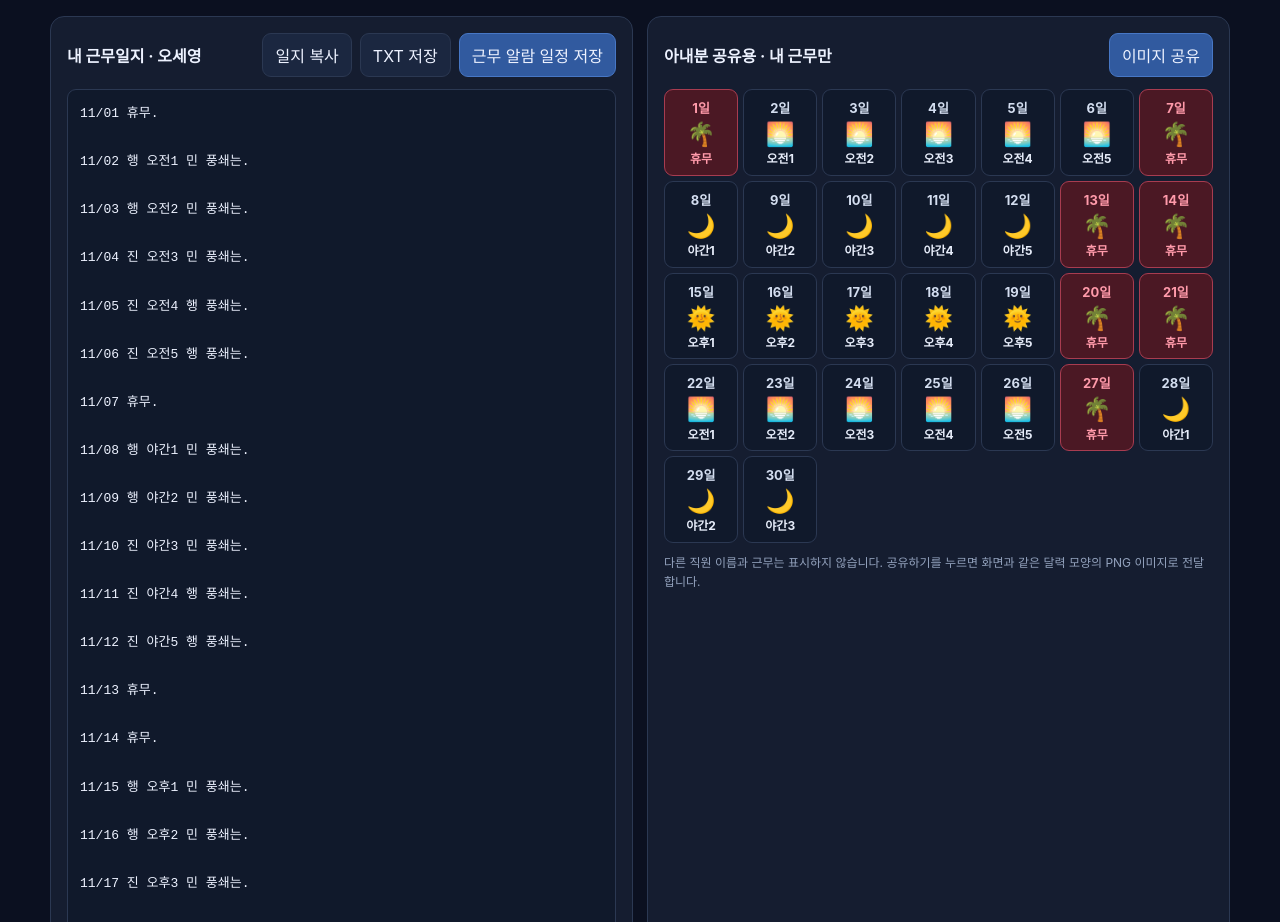
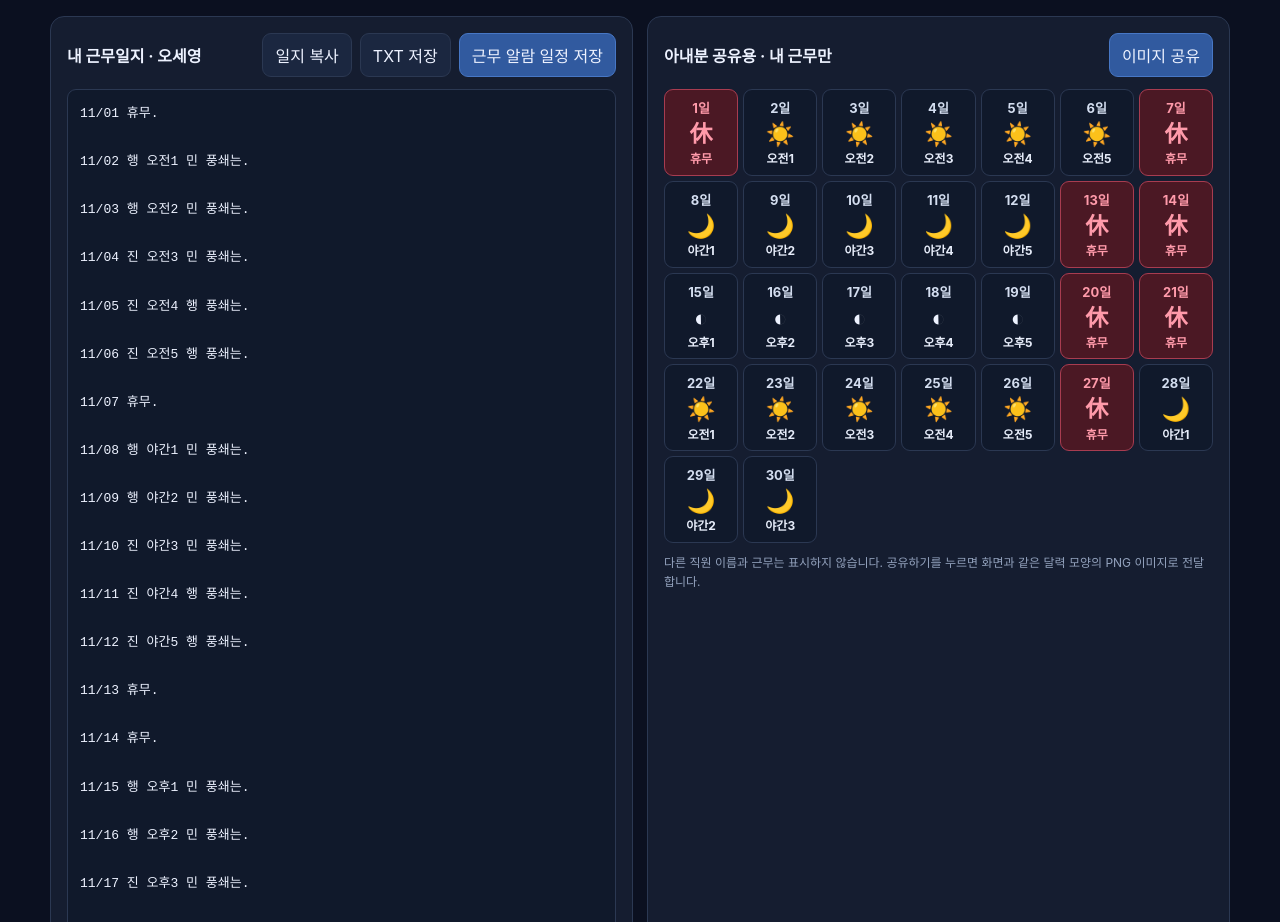
Before and after one commit to newsemi/shift_dashboard, a plain HTML site: page index.html in a window 1280 px wide. Shown: the part 1800-2722 px from the top of the page. Drawn offline with Linux system fonts and the light colour scheme; no server answers.

Commit message:
Match calendar icons to approved reference

```diff
--- a/index.html
+++ b/index.html
@@ -764,12 +764,12 @@
   }
   function ownShiftIcon(value) {
     if (!value || value === '미입력') return '·';
-    if (value === '휴무') return '🌴';
+    if (value === '휴무') return '休';
     if (value === '연차') return '연';
     if (value === '맞교대 주간') return '주';
     if (value === '맞교대 야간') return '야';
-    if (value.startsWith('오전')) return '🌅';
-    if (value.startsWith('오후')) return '🌞';
+    if (value.startsWith('오전')) return '☀️';
+    if (value.startsWith('오후')) return '◐';
     if (value.startsWith('야간')) return '🌙';
     return '·';
   }
```
